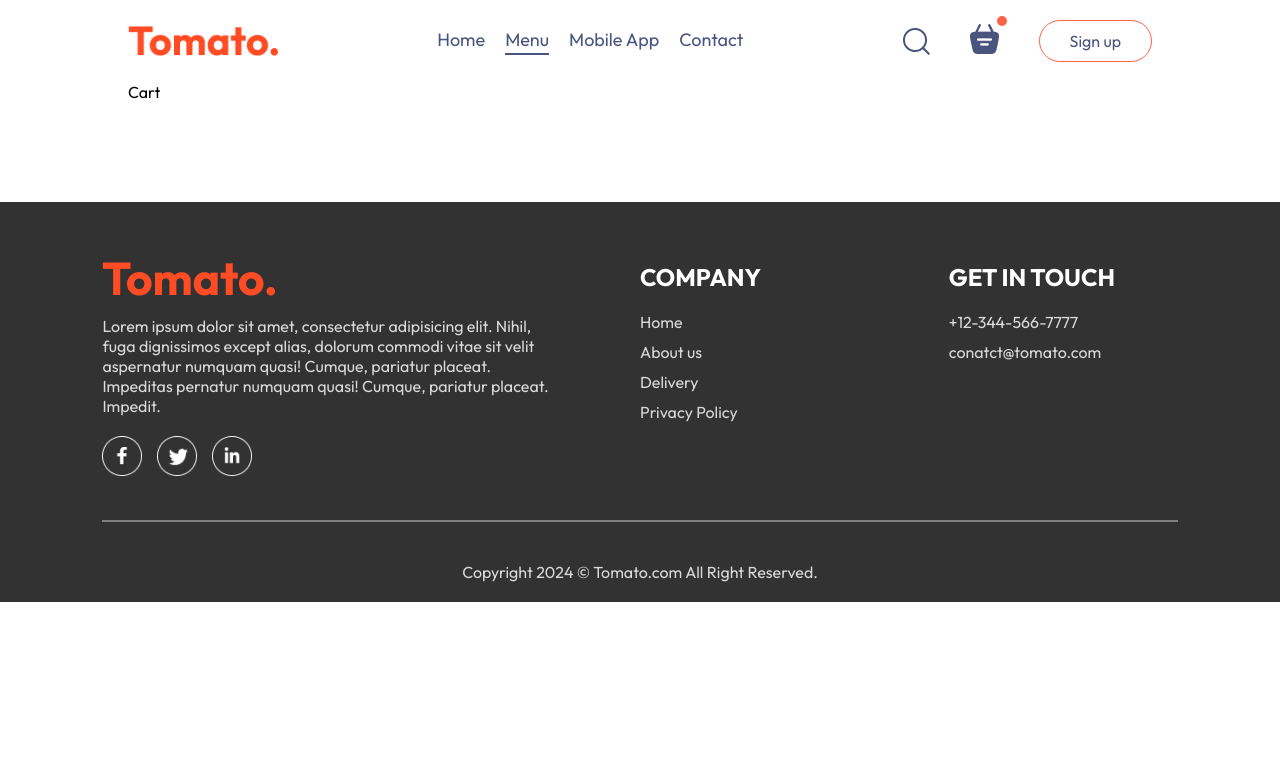
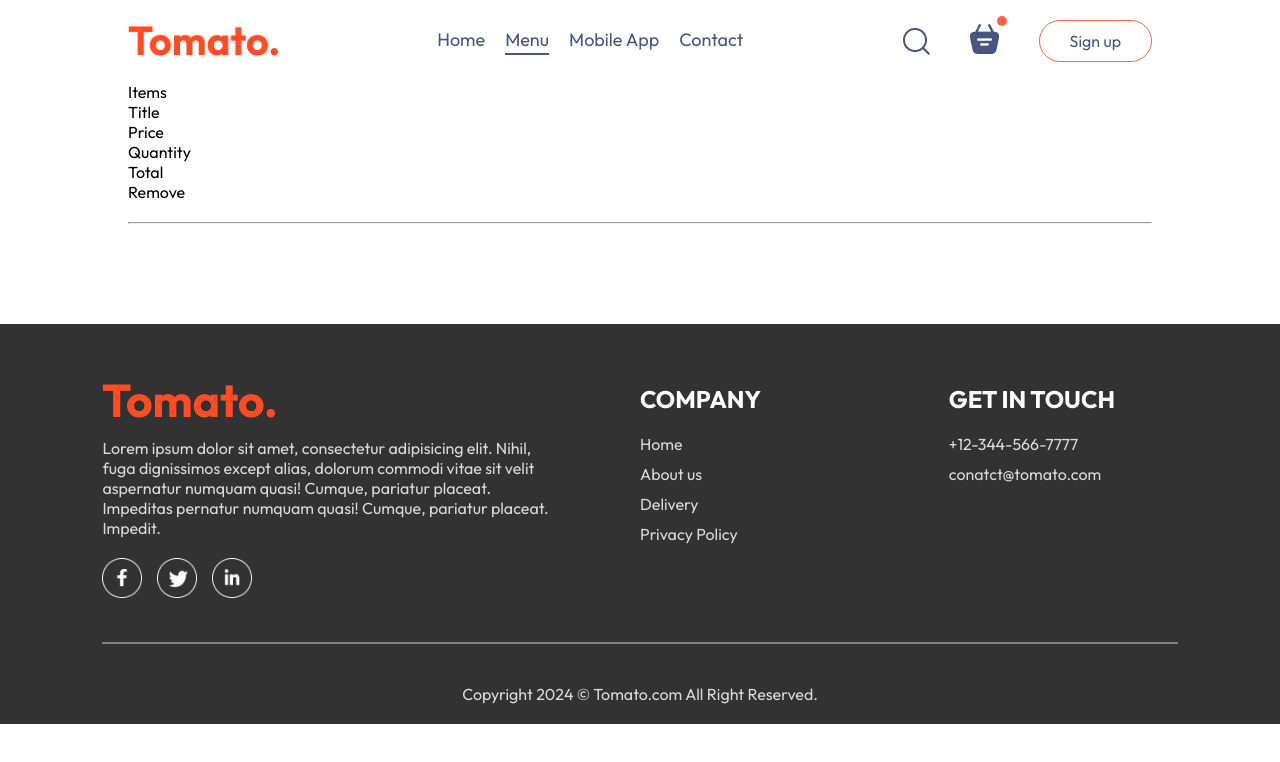
Before and after one commit to SDE-Siva/Food-Delivery-App, a React (Vite) app: page /cart in a window 1280 px wide. Shown: the top 762 px of the page. Built offline with nearby package versions, Linux system fonts and the light colour scheme.

Commit message:
Feat : Footer Update

```diff
--- a/src/components/LoginPopup/LoginPopup.jsx
+++ b/src/components/LoginPopup/LoginPopup.jsx
@@ -29,7 +29,7 @@
         </button>
         <div className="login-popup-condition">
           <input type="checkbox" required />
-          <p>By continuing, i agree to the terms of usse & privacy policy </p>
+          <p>By continuing, i agree to the terms of use & privacy policy </p>
         </div>
         {currentState === "Login" ? (
           <p>
--- a/src/pages/Cart/Cart.jsx
+++ b/src/pages/Cart/Cart.jsx
@@ -3,7 +3,22 @@
 import { assets } from "../../assets/assets";
 
 const Cart = () => {
-  return <div>Cart</div>;
+  return (
+    <div className="cart">
+      <div className="cart-items">
+        <div className="cart-items-title">
+          <p>Items</p>
+          <p>Title</p>
+          <p>Price</p>
+          <p>Quantity</p>
+          <p>Total</p>
+          <p>Remove</p>
+        </div>
+        <br />
+        <hr />
+      </div>
+    </div>
+  );
 };
 
 export default Cart;
```
Also changed, not shown: 1 other file (tests, documents, lock files or other folders).
